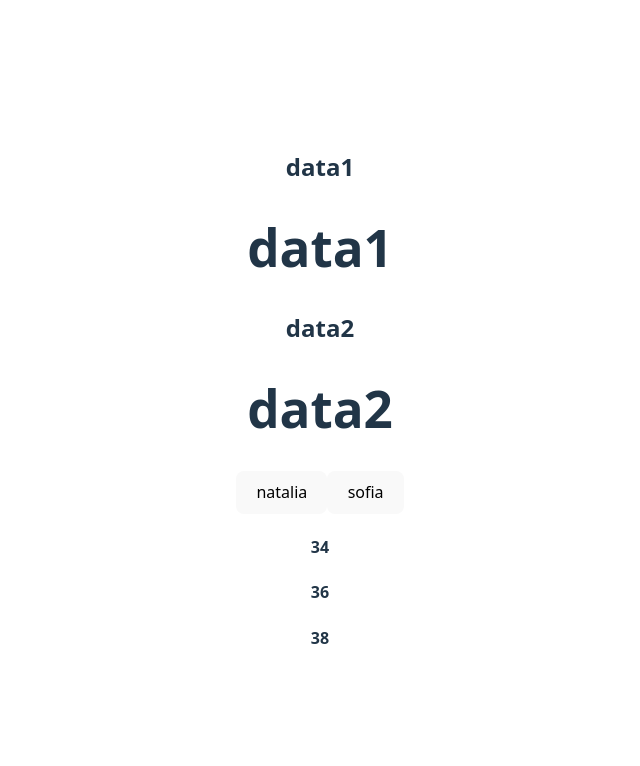
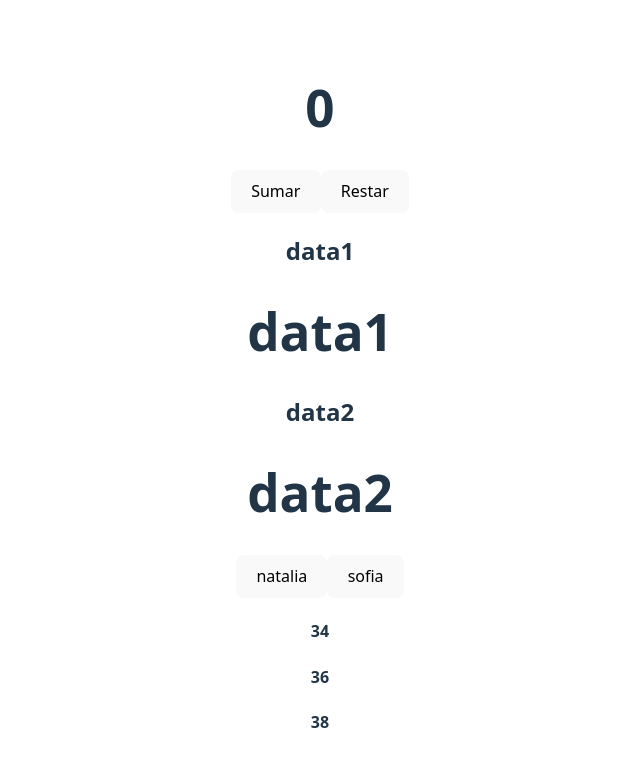
Before and after one commit to 25natalia/Checkpoint-repo, a React (Vite) app: page / in a window 1280 px wide. Shown: the top 766 px of the page, without its empty margins (320-960 px from the left). Built offline with nearby package versions, Linux system fonts and the light colour scheme.

Commit message:
useState

```diff
--- a/src/App.jsx
+++ b/src/App.jsx
@@ -2,6 +2,7 @@ import './App.css';
 import Card from './components/Card/Card';
 import Header from './components/Header/Header';
 import Footer from './components/Footer/Footer';
+import Counter from './components/Component/Components';
 import { data } from './data/Card';
 import { info } from './data/Header';
 import { footers } from './data/Footer';
@@ -9,6 +10,8 @@ import { footers } from './data/Footer';
 function App() {
 	return (
 		<>
+			<Counter />
+
 			<div>
 				{data.map((card) => {
 					return <Card key={card.id} title={card.title} />;
--- /dev/null
+++ b/src/components/Component/Components.jsx
@@ -0,0 +1,21 @@
+import { useState } from 'react';
+
+const Counter = () => {
+	const [number, setNumber] = useState(0);
+
+	const sumar = () => {
+		setNumber(number + 1);
+	};
+
+	const restar = () => {
+		setNumber(number - 1);
+	};
+	return (
+		<>
+			<h1>{number}</h1>
+			<button onClick={sumar}>Sumar</button>
+			<button onClick={restar}>Restar</button>
+		</>
+	);
+};
+export default Counter;
```
